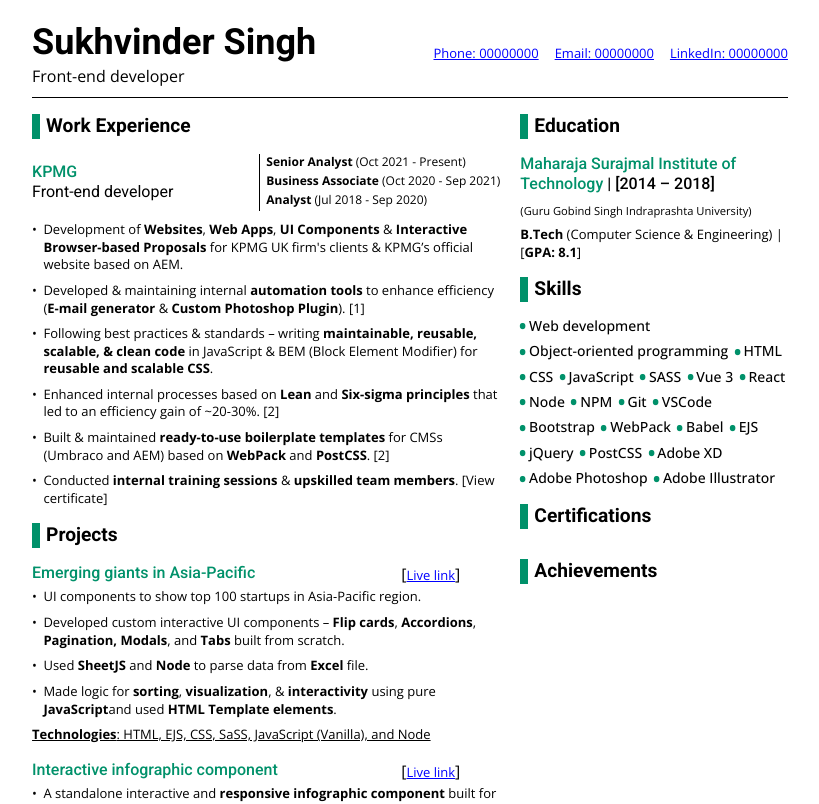
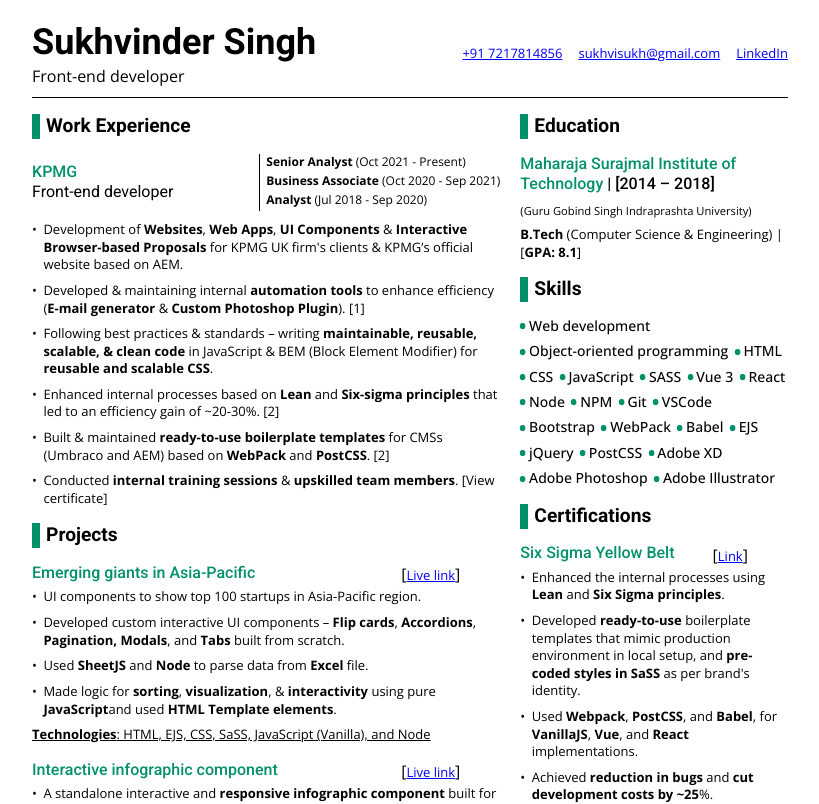
Before and after one commit to Sukhvinder-Singh/vue-resume, a Vue app: page / in a window 1280 px wide. Shown: the top 804 px of the page, without its empty margins (230-1049 px from the left). Built offline with nearby package versions, Linux system fonts and the light colour scheme.

Commit message:
Structure changes in resume

```diff
--- a/src/App/components/Header.vue
+++ b/src/App/components/Header.vue
@@ -8,15 +8,15 @@
       <h2 :style="{ fontSize: '0px', opacity: '0' }">Contact</h2>
       <div>
         <span class="links__icon"></span>
-        <a href="">Phone: 00000000</a>
+        <a href="tel:+91 7217814856">+91 7217814856</a>
       </div>
       <div>
         <span class="links__icon"></span>
-        <a href="">Email: 00000000</a>
+        <a href="mailto:sukhvisukh@gmail.com">sukhvisukh@gmail.com</a>
       </div>
       <div>
         <span class="links__icon"></span>
-        <a href="">LinkedIn: 00000000</a>
+        <a href="https://www.linkedin.com/in/sukhvinder-singh-ba0b8a136/">LinkedIn</a>
       </div>
     </article>
   </section>
--- a/src/App/components/Resume.vue
+++ b/src/App/components/Resume.vue
@@ -23,9 +23,11 @@
         </section>
         <section class="resume__section">
           <h2>Certifications</h2>
+          <Certifications/>
         </section>
         <section class="resume__section">
           <h2>Achievements</h2>
+          <Achievement/>
         </section>
       </div>
     </div>
@@ -38,6 +40,8 @@ import Work from "./Work.vue";
 import Projects from "./Projects.vue";
 import Education from "./Education.vue";
 import Skills from "./Skills.vue";
+import Certifications from "./Certifications.vue";
+import Achievement from "./Achievement.vue";
 
 const props = defineProps({
   resumeData: Array,
```
